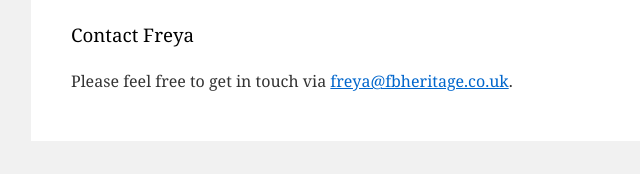
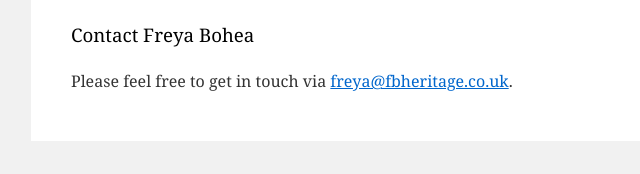
Before and after one commit to fbheritage/fbheritage.github.io, a plain HTML site: page index.html in a window 1280 px wide. Shown: the part 749-923 px from the top of the page, 119-759 px from the left. Drawn offline with Linux system fonts and the light colour scheme.

Commit message:
Reverted recent HTML tweak

```diff
--- a/index.html
+++ b/index.html
@@ -57,7 +57,7 @@
                                 <li>Marketing Plans for heritage sites</li>
                             </ul>
                             <p>Freya has been passionately involved in the heritage sector for many years and has a BSc in Heritage Conservation and an MSc in the Conservation of Historic Buildings.</p>
-                            <h3>Contact Freya</h3>
+                            <h3>Contact Freya Bohea</h3>
                             <p>Please feel free to get in touch via <a href="mailto:freya&#64;fbheritage.co.uk">freya&#64;fbheritage.co.uk</a>.</p>
                         </div>
                         <!-- .entry-content -->
```
